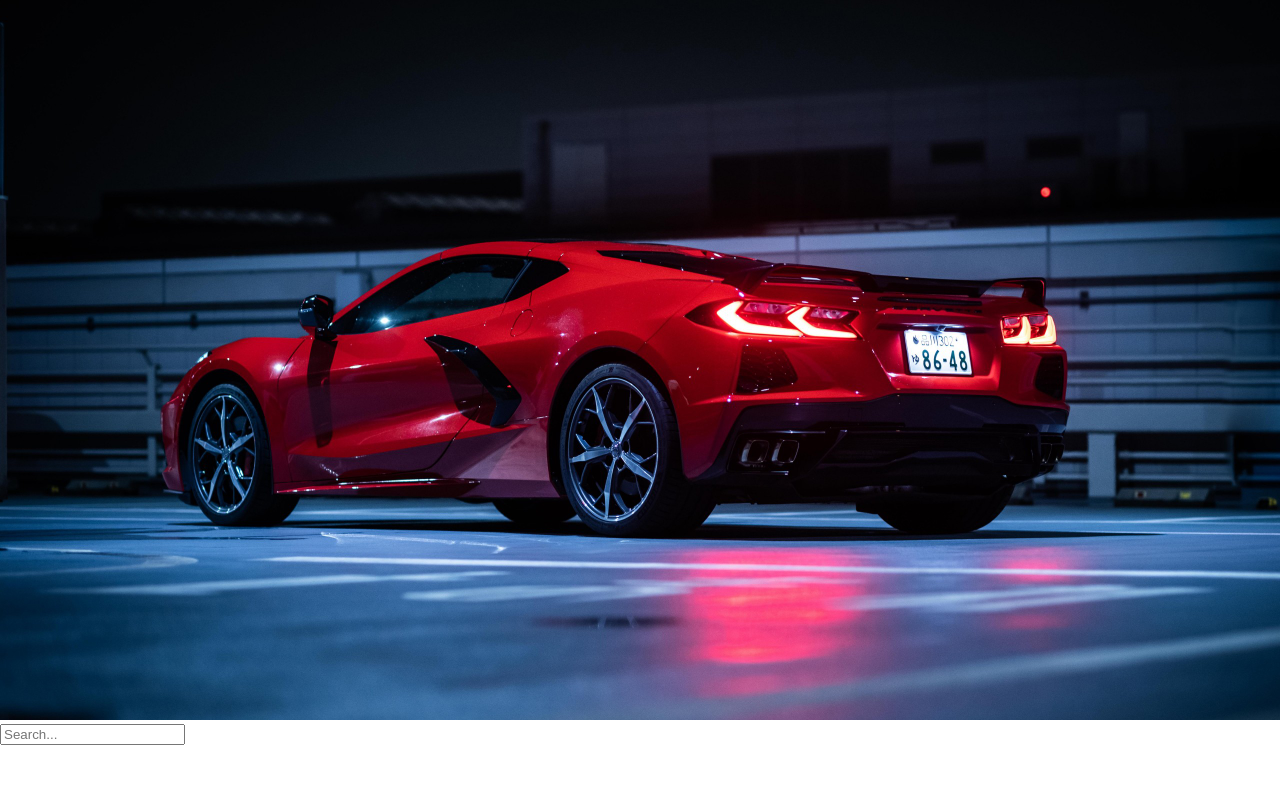
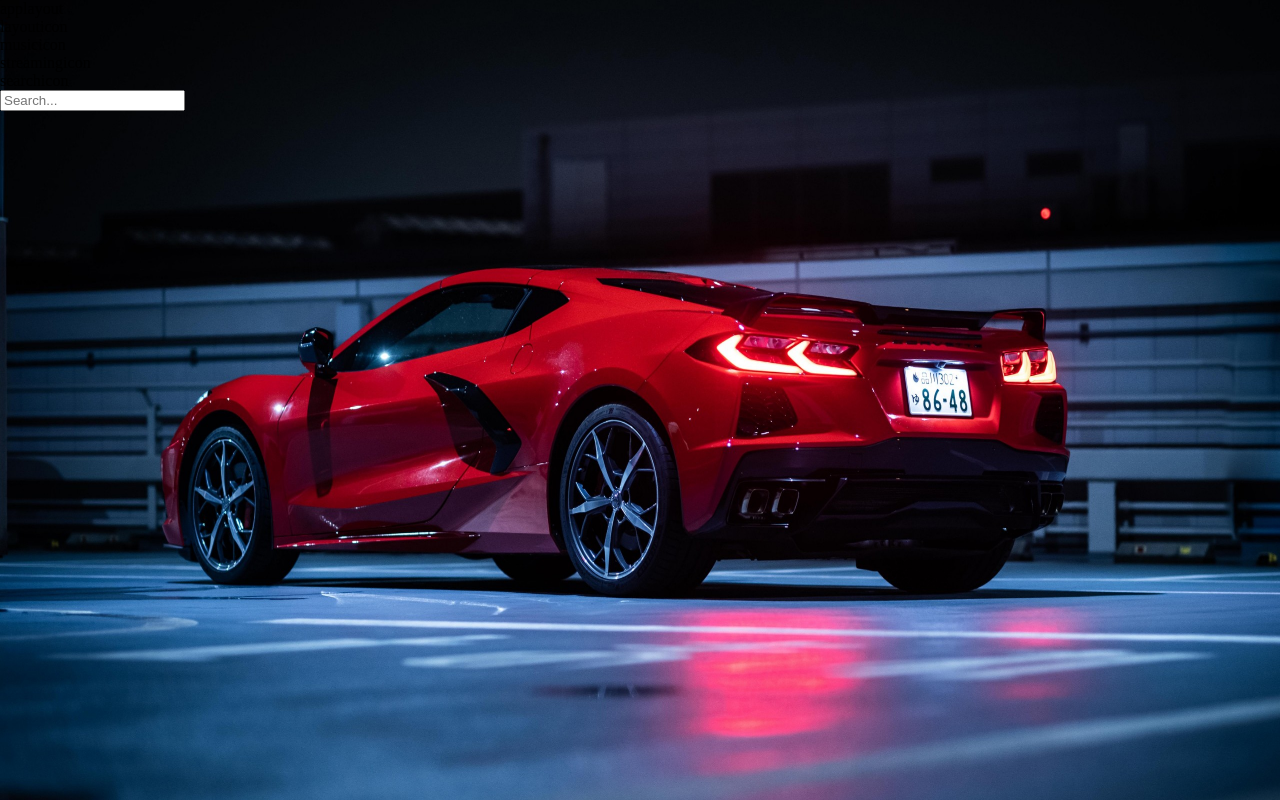
Before and after one commit to CassiusMercellus/Tailwind-Project, a website: page index.html in a window 1280 px wide. Drawn offline with Linux system fonts and the light colour scheme.

Commit message:
broken tailwind

```diff
--- a/CSS/app.scss
+++ b/CSS/app.scss
@@ -11,7 +11,9 @@ body {
     header {
         .backgroundimg {
             height:100%;
-            width: 100%;
+            width:100%;
+            z-index: -1;
+            position: absolute;
         }
     }
 }
--- a/index.html
+++ b/index.html
@@ -2,7 +2,7 @@
 <html lang="en">
 <head>
     <meta charset="UTF-8">
-    <meta name="viewport" content="width= , initial-scale=1.0">
+    <meta name="viewport" content="width=device-width, initial-scale=1.0">
     <link href="CSS/app.css" rel="stylesheet">
     <title>Tailwind Project</title>
 </head>
@@ -11,15 +11,16 @@
         <!-- Backdrop -->
         <img src="Images/Corvette.jpg" alt="Background" class="backgroundimg"></img>
     </header>
-    <div class="app">
-        <div class="playicon"></div>
-        <div class="layouticon"></div>
-        <div class="musicicon"></div>
-        <div class="streamingicon"></div>
-        <div class="searchicon"></div>
+    <div class="flex flex-col z-1 left-0 bg-white">
+        <div class="w-100s h-100 text-base">applayout</div>
+        <div class="w-100 h-100 text-base">layouticon</div>
+        <div class="w-100 h-100 text-base">musicicon</div>
+        <div class="w-100 h-100 text-base">streamingicon</div>
+        <div class="w-100 h-100 text-base">searchicon</div>
     </div>
+    <!-- Content of your page goes here -->
     <div class="base">
-        <!-- Content of your page goes here -->
+
         <div class="dashboard">
             <div class="logo"></div>
             <div class="dashbuttons">
--- a/tailwind.config.js
+++ b/tailwind.config.js
@@ -1,6 +1,9 @@
 /** @type {import('tailwindcss').Config} */
 module.exports = {
-  content: [],
+  content: [
+    "./*{html,js}",
+    "./public/index.html"
+  ],
   theme: {
     extend: {},
   },
```
Also changed, not shown: CSS/app.css, 1 other file.
